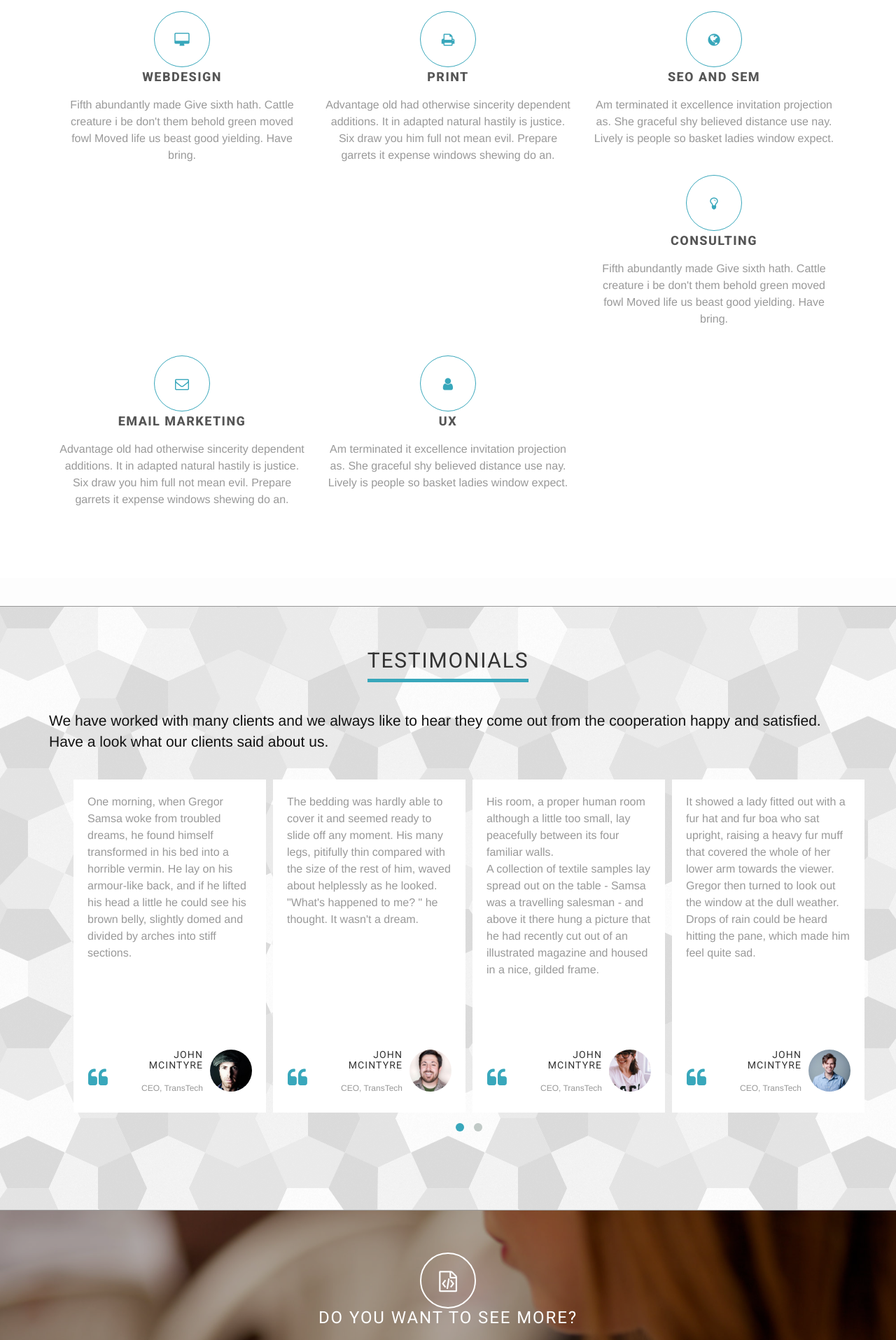
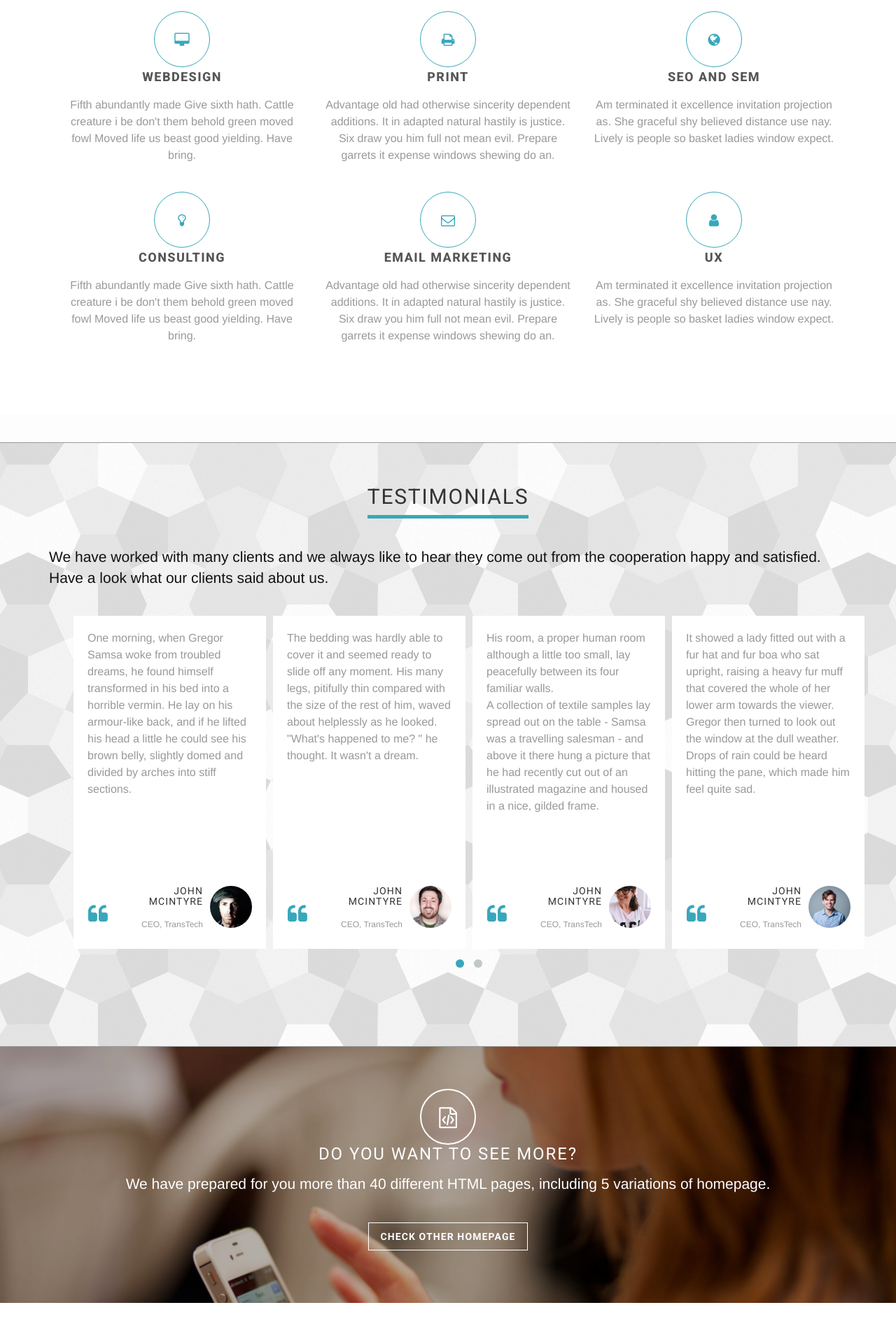
Before and after one commit to lthoang/universal-jekyll-theme, a Jekyll site: the page built from index.md, in a window 1280 px wide. Shown: the part 692-2607 px from the top of the page at 70% size. Built offline with Jekyll 4.4.1, drawn with Linux system fonts in a browser that asks for light colours; nearby versions of some CDN libraries.

Commit message:
Group 3 services in a row

```diff
--- a/_includes/services.html
+++ b/_includes/services.html
@@ -1,8 +1,21 @@
 <section class="bar background-white">
   <div class="container">
     <div class="col-md-12">
+      {% assign services_count = include.services.size %}
+      {% assign row_count = services_count | divided_by: 3 %}
+      {% assign max_count = row_count | times: 3 %}
+      {% if max_count < services_count %}
+      {% assign row_count = row_count | plus: 1 %}
+      {% endif %}
+      {% assign begin_i = 0 %}
+      {% for r in (1..row_count) %}
       <div class="row">
-        {% for item in include.services %}
+        {% assign end_i = begin_i | plus: 2 %}
+        {% if services_count < end_i %}
+        {% assign end_i = services_count %}
+        {% endif %}
+        {% for i in (begin_i..end_i) %}
+        {% assign item = include.services[i] %}
         <div class="col-md-4">
           <div class="box-simple">
             <div class="icon">
@@ -12,8 +25,10 @@
             <p>{{ item.description }}</p>
           </div>
         </div>
+        {% assign begin_i = begin_i | plus: 1 %}
         {% endfor %}
       </div>
+      {% endfor %}
     </div>
   </div>
 </section>
```
